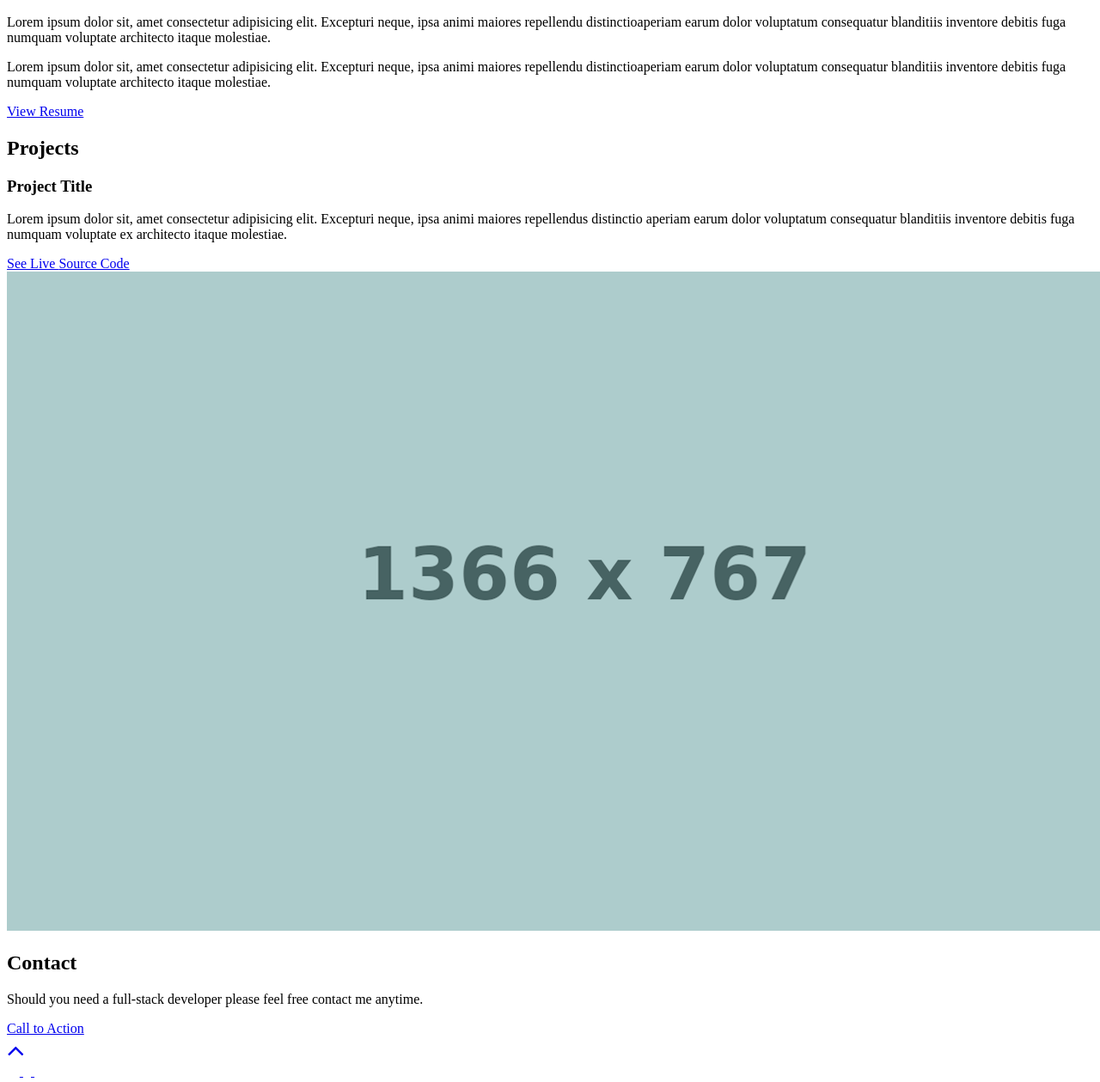
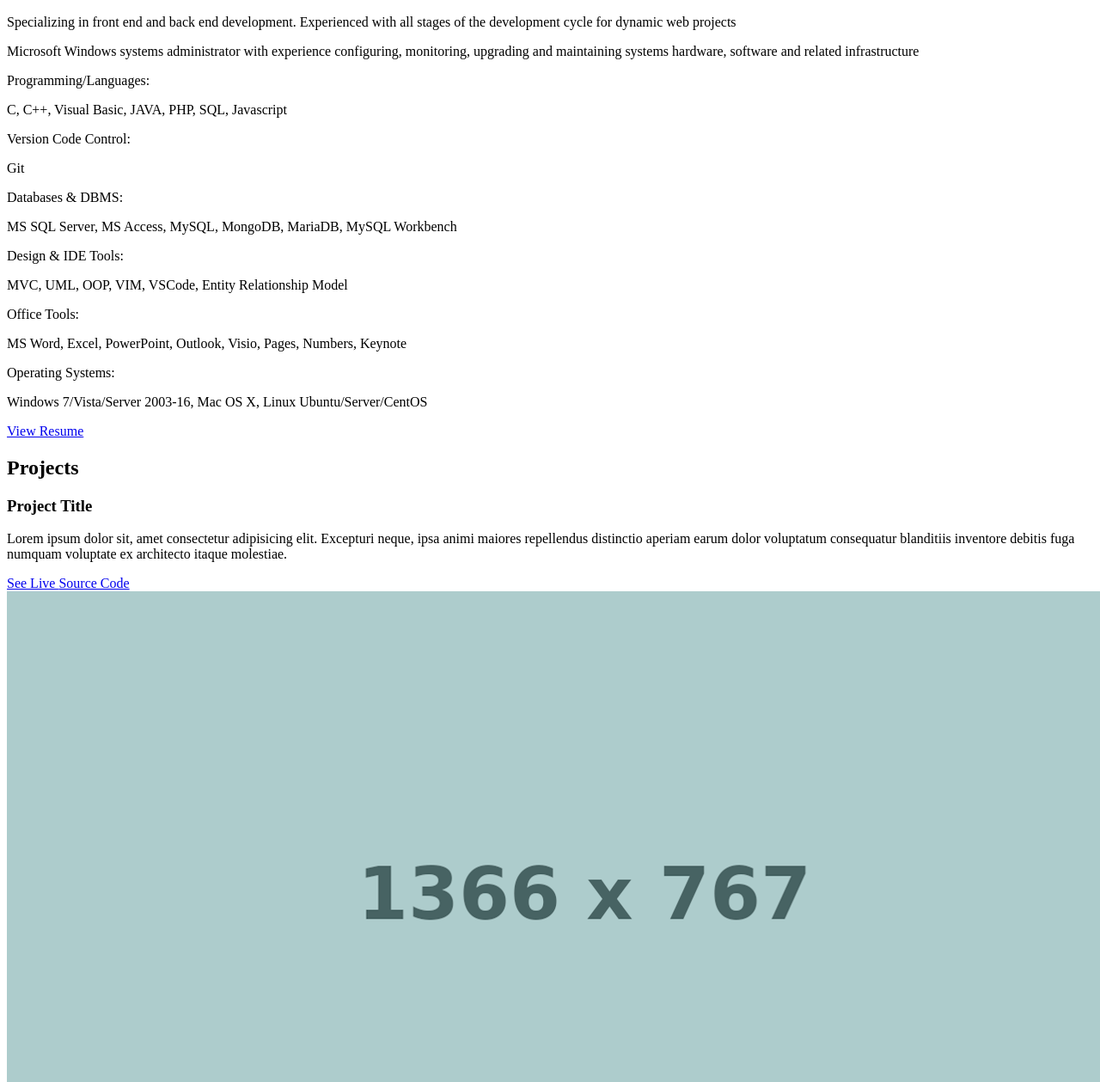
Before and after one commit to iArtz/portfolio, a website: page src/template.html in a window 1280 px wide. Shown: the part 505-1764 px from the top of the page at 86% size. Drawn offline with Linux system fonts and the light colour scheme.

Commit message:
Added skills

```diff
--- a/src/style/sections/_about.scss
+++ b/src/style/sections/_about.scss
@@ -77,6 +77,36 @@
           }
         }
       }
+
+      &-skill {
+        text-align: left;
+        font-size: 1.3rem;
+
+        @include respond(tab-port) {
+          font-size: 1.2rem;
+          text-align: center;
+        }
+
+        @include respond(phone) {
+          font-size: 1.3rem;
+          text-align: center;
+        }
+
+        &-label {
+
+          text-align: left;
+
+          @include respond(tab-port) {
+            font-size: 1.5rem;
+            text-align: center;
+          }
+
+          @include respond(phone) {
+            font-size: 1.6rem;
+            text-align: center;
+          }
+        }
+      }
     }
   }
 }
--- a/src/template.html
+++ b/src/template.html
@@ -34,7 +34,7 @@
         I'm the Developer you need.
       </h1>
       <p class="hero-cta" class="load-hidden">
-        <a class="cta-btn cta-btn--hero" href="#about">Hire me!</a>
+        <a class="cta-btn cta-btn--hero" href="#about">About me!</a>
       </p>
     </div>
   </div>
@@ -56,16 +56,31 @@
         <div class="col-md-6 col-sm-12">
           <div class="about-wrapper__info">
             <p class="about-wrapper__info-text">
-              Lorem ipsum dolor sit, amet consectetur adipisicing elit.
-              Excepturi neque, ipsa animi maiores repellendu distinctioaperiam
-              earum dolor voluptatum consequatur blanditiis inventore debitis
-              fuga numquam voluptate architecto itaque molestiae.
+              Specializing in front end and back end development. Experienced with all stages of the development cycle
+              for dynamic web projects
             </p>
             <p class="about-wrapper__info-text">
-              Lorem ipsum dolor sit, amet consectetur adipisicing elit.
-              Excepturi neque, ipsa animi maiores repellendu distinctioaperiam
-              earum dolor voluptatum consequatur blanditiis inventore debitis
-              fuga numquam voluptate architecto itaque molestiae.
+              Microsoft Windows systems administrator with experience configuring, monitoring, upgrading and maintaining
+              systems hardware, software and related infrastructure
+            </p>
+            <p class="about-wrapper__info-skill-label">
+              Programming/Languages:
+            </p>
+            <p class="about-wrapper__info-skill">
+              C, C++, Visual Basic, JAVA, PHP, SQL, Javascript
+            </p>
+            <p class="about-wrapper__info-skill-label">Version Code Control:</p>
+            <p class="about-wrapper__info-skill">Git</p>
+            <p class="about-wrapper__info-skill-label">Databases & DBMS:</p>
+            <p class="about-wrapper__info-skill">MS SQL Server, MS Access, MySQL, MongoDB, MariaDB, MySQL Workbench
+            </p>
+            <p class="about-wrapper__info-skill-label">Design & IDE Tools:</p>
+            <p class="about-wrapper__info-skill">MVC, UML, OOP, VIM, VSCode, Entity Relationship Model</p>
+            <p class="about-wrapper__info-skill-label">Office Tools:</p>
+            <p class="about-wrapper__info-skill">MS Word, Excel, PowerPoint, Outlook, Visio, Pages, Numbers, Keynote</p>
+            <p class="about-wrapper__info-skill-label">Operating Systems:</p>
+            <p class="about-wrapper__info-skill">Windows 7/Vista/Server 2003-16, Mac OS X, Linux
+              Ubuntu/Server/CentOS</p>
             </p>
             <span class="d-flex mt-3">
               <a target="_blank" class="cta-btn cta-btn--resume" href="#!">
@@ -142,7 +157,7 @@
         <p class="contact-wrapper__text">
           Should you need a full-stack developer please feel free contact me anytime.
         </p>
-        <a target="_blank" class="cta-btn cta-btn--resume" href="mailto:dev@iartz.io">Call to Action</a>
+        <a target="_blank" class="cta-btn cta-btn--resume" href="mailto:dev@iartz.io">Click here!</a>
       </div>
     </div>
   </section>
@@ -155,13 +170,10 @@
         <i class="fa fa-angle-up fa-2x" aria-hidden="true"></i>
       </a>
       <div class="social-links">
-        <a href="#!" target="_blank">
+        <!-- <a href="#!" target="_blank">
           <i class="fa fa-twitter fa-inverse"></i>
-        </a>
-        <a href="#!" target="_blank">
-          <i class="fa fa-facebook fa-inverse"></i>
-        </a>
-        <a href="#!" target="_blank">
+        </a> -->
+        <a href="https://github.com/iArtz" target="_blank">
           <i class="fa fa-github fa-inverse"></i>
         </a>
       </div>
```
Also changed, not shown: .eslintrc.js.
